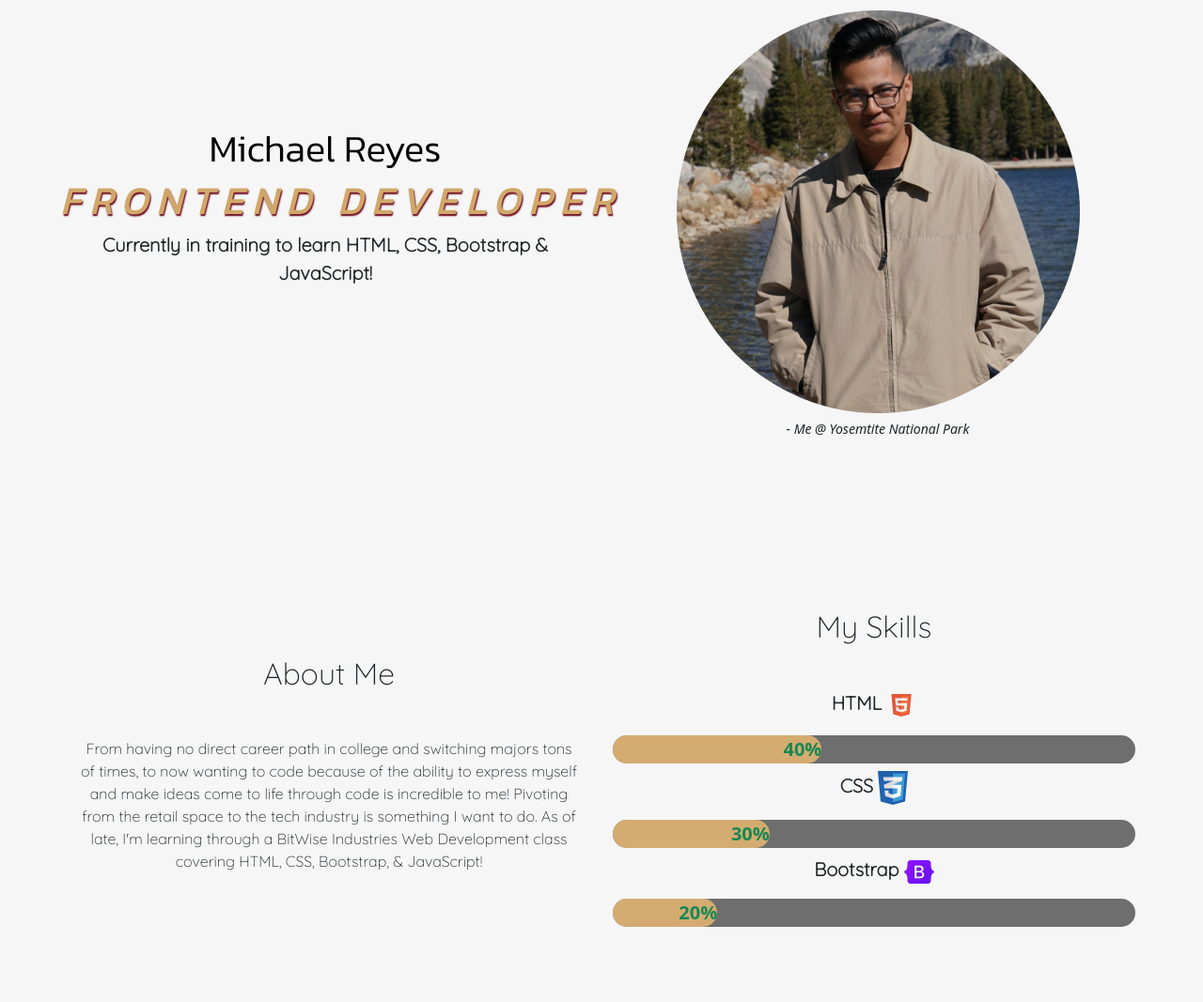
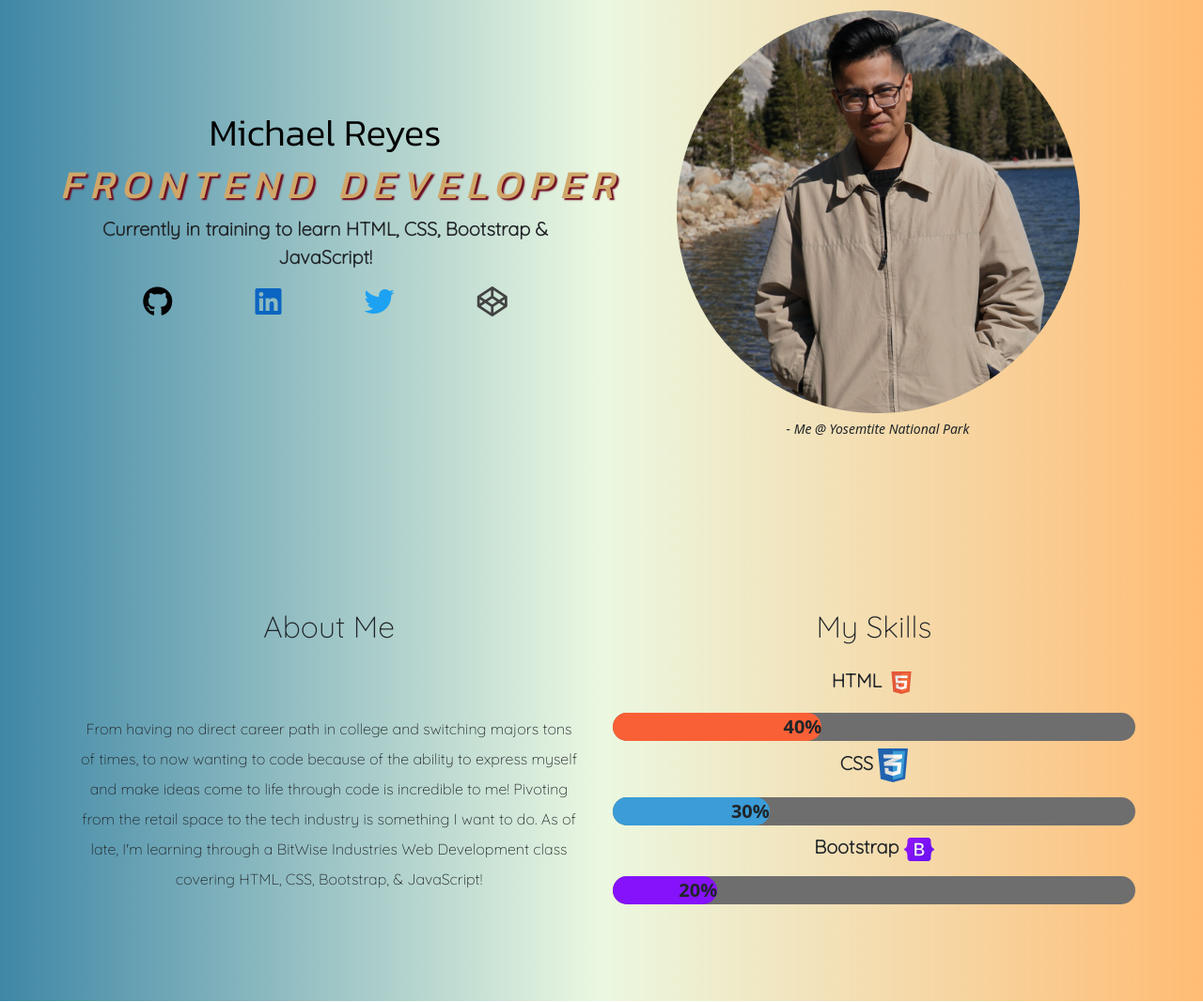
Before and after one commit to michaelr47/bootstrap-project2, a plain HTML site: page index.html in a window 1280 px wide. Shown: the part 135-1202 px from the top of the page at 94% size. Drawn offline with nearby package versions, Linux system fonts and the light colour scheme; a web font is replaced by a local one.

Commit message:
fix para in about to be vertically aligned, feat. social links and bg-color to gradient, status bar color change

```diff
--- a/css/styles.css
+++ b/css/styles.css
@@ -2,28 +2,27 @@
 font-family: Quicksand, sans-serif; */
 
 body {
-    background: #f6f6f6;
+    /* background: #f6f6f6; */
+    background: linear-gradient(0.25turn, #3f87a6, #ebf8e1, #ffa94dc7);
 }
 
 nav {
-    background-color: #dfcdb6;
+    /* background-color: #dfcdb6; */
+    background-color: #f6f6f6;
+}
+
+p, h2 {
+    font-family: Quicksand;
 }
 
 nav a {
-font-family: Quicksand, sans-serif;
-font-weight: bolder !important;
-font-size: 20px !important;
+    font-family: Quicksand, sans-serif;
+    font-weight: bolder !important;
+    font-size: 20px !important;
 }
 
-nav a:hover {
-    color: white !important;
-}
-p, h2 {
-    font-family: Quicksand;
-}
-/* #about {
+nav a:hover { color: white !important; }
 
-} */
 .name {
     font-family: Kanit, sans-serif;
     font-size: 2.5rem;
@@ -36,6 +35,13 @@ p, h2 {
   text-shadow: 1px 1.5px 1.5px #6E0A1E;
   text-transform: uppercase;
   white-space: nowrap;
+}
+.fa-github { color: #040404; }
+.fa-linkedin { color: #0B65C2; }
+.fa-twitter { color: #1DA1F2; }
+.fa-codepen { color: #424242; }
+.fa-github:hover, .fa-linkedin:hover, .fa-twitter:hover, .fa-codepen:hover {
+    opacity: 0.7;
 }
 
 .rightpic {
@@ -54,13 +60,27 @@ p, h2 {
 }
 .html {
     width: 40%;
+    background-color: #fa6035;
 }
 
 .css {
     width: 30%;
+    background-color: #3B9CD7;
 }
 .bootstrap {
     width: 20%;
+   background-color: #8512FA;
+}
+
+@media only screen and (max-width: 767px) {
+    .title {
+        white-space: normal !important;
+    }
+    .name {
+    font-family: Kanit, sans-serif;
+    font-size: 2.2rem;
+    color: #010101;
+    }
 }
 
 @media only screen and (min-width:768px) {
@@ -69,12 +89,14 @@ p, h2 {
         font-size: 1.5rem;
         letter-spacing: 5.5px;
         color: #d0a769;
-        text-shadow: 1px 1.5px 1.5px #6E0A1E;
+        text-shadow: 2px 2px 1.5px #6E0A1E;
         text-transform: uppercase;
+        padding-right: 2px;
     }
     .right-pic {
         width: 100%;
     }
+
 }
 
   @media only screen and (min-width: 992px) {
@@ -83,7 +105,7 @@ p, h2 {
         font-size: 2rem;
         color: #d0a769;
         letter-spacing: 8px;
-        text-shadow: 1px 1.5px 1.5px #6E0A1E;
+        text-shadow: 2.1px 2px 1.5px #6E0A1E;
         letter-spacing: 8px;
         padding-right: 1px;
     }
@@ -98,7 +120,7 @@ p, h2 {
         font-size: 2.5rem;
         color: #d0a769;
         letter-spacing: 10px;
-        text-shadow: 1px 1.5px 1.5px #6E0A1E;
+        text-shadow: 2.5px 2px 1.5px #6E0A1E;
     }
     .right-pic {
         width: 100%;
--- a/index.html
+++ b/index.html
@@ -13,15 +13,20 @@
     <!-- link to stylesheet -->
     <link rel="stylesheet" href="css/styles.css" />
     <!-- google font links -->
-    <link rel="preconnect" href="https://fonts.googleapis.com">
-    <link rel="preconnect" href="https://fonts.gstatic.com" crossorigin>
-    <link href="https://fonts.googleapis.com/css2?family=Kite+One&display=swap" rel="stylesheet">
+    <link rel="preconnect" href="https://fonts.googleapis.com" />
+    <link rel="preconnect" href="https://fonts.gstatic.com" crossorigin />
+    <link
+      href="https://fonts.googleapis.com/css2?family=Kite+One&display=swap"
+      rel="stylesheet"
+    />
     <link rel="preconnect" href="https://fonts.googleapis.com" />
     <link rel="preconnect" href="https://fonts.gstatic.com" crossorigin />
     <link
       href="https://fonts.googleapis.com/css2?family=Kanit:wght@300&family=Quicksand:wght@300&family=Source+Sans+Pro:ital,wght@1,600&display=swap"
       rel="stylesheet"
     />
+    <!-- font awesome link -->
+    <script src="https://kit.fontawesome.com/989dcd78de.js" crossorigin="anonymous"></script>
     <!-- favicon link -->
     <link rel="shortcut icon" href="img/favicon.svg" type="image/x-icon" />
   </head>
@@ -40,7 +45,8 @@
             data-bs-target="#toggleCollapse"
             aria-controls="navbarNavAltMarkup"
             aria-expanded="false"
-            aria-label="Toggle navigation">
+            aria-label="Toggle navigation"
+          >
             <span class="navbar-toggler-icon"></span>
           </button>
           <div class="collapse navbar-collapse" id="toggleCollapse">
@@ -64,19 +70,32 @@
       <section id="about" class="p-sm-1 about">
         <div class="container-fluid">
           <div class="row p-md-5 align-items-center align-content-center">
-            <div class="col-md-6 px-sm-0 p-md-2 pt-4 mb-sm-5 mb-5 mb-md-0 mb-lg-0 text-center">
-              <img src="img/mainpic(1).jpg" class="rightpic rounded-circle " alt="main pic"/>
+            <div
+              class="col-md-6 px-sm-0 p-md-2 pt-4 mb-sm-5 mb-5 mb-md-0 mb-lg-0 text-center"
+            >
+              <img
+                src="img/mainpic(1).jpg"
+                class="rightpic rounded-circle"
+                alt="main pic"
+              />
               <figcaption class="pt-1">
                 <small><i>- Me @ Yosemtite National Park</i></small>
               </figcaption>
             </div>
 
-            <div class="col-md-6 order-md-first mb-sm-4 text-center ">
+            <div class="col-md-6 order-md-first mb-sm-4 text-center">
               <h2 class="name">Michael Reyes</h2>
               <h1 class="title fw-bold"><i>Frontend Developer</i></h1>
               <p class="fw-bolder fs-5">
-                Currently in training to learn HTML, CSS, Bootstrap & JavaScript!
+                Currently in training to learn HTML, CSS, Bootstrap &
+                JavaScript!
               </p>
+              <div class="d-flex justify-content-evenly ">
+              <a href="https://github.com/michaelr47" target="_blank"><i class="socials fa-brands fa-github fa-2x"></i></a>
+            <a href="https://linkedin.com" target="_blank"><i class="socials fa-brands fa-linkedin fa-2x"></i></a>
+            <a href="https://twitter.com" target="_blank"><i class="socials fa-brands fa-twitter fa-2x"></i></a>
+            <a href="https://codepen.io/michaelr4"><i class="fa-brands fa-codepen fa-2x"></i></a>
+            </div>
             </div>
           </div>
         </div>
@@ -85,29 +104,46 @@
       <section class="p-0" id="skills">
         <div class="container-fluid p-5">
           <div class="row p-4">
-            <div class="col-sm-12 col-md-6 text-center align-content-center px-sm-4">
-              <h2 class="mb-5 mt-5">About Me</h2>
-              <p clas="d-flex align-items-center">From having no direct career path in college and switching majors tons of times, to now wanting to code because of the ability to express myself and make ideas come to life through code is incredible to me! Pivoting from the retail space to the tech industry is something I want to do. As of late, I'm learning through a BitWise Industries Web Development class covering
-                HTML, CSS, Bootstrap, & JavaScript!</p>
+            <div
+              class="col-sm-12 col-md-6 text-center align-content-center px-sm-4"
+            >
+              <h2 class="mt-5">About Me</h2>
+              <div class="h-100 d-flex align-items-center lh-lg">
+                <p class="mb-5">
+                  From having no direct career path in college and switching
+                  majors tons of times, to now wanting to code because of the
+                  ability to express myself and make ideas come to life through
+                  code is incredible to me! Pivoting from the retail space to
+                  the tech industry is something I want to do. As of late, I'm
+                  learning through a BitWise Industries Web Development class
+                  covering HTML, CSS, Bootstrap, & JavaScript!
+                </p>
+              </div>
             </div>
             <div class="col-sm-12 col-md-6 text-center">
-              <h2 class="mb-5 mt-5">My Skills</h2>
-              <p class="fs-5 fw-semibold">HTML <img src="img/html5.png" width="32"></p>
+              <h2 class="mb-4 mt-5">My Skills</h2>
+              <p class="fs-5 fw-semibold">
+                HTML <img src="img/html5.png" width="32" />
+              </p>
               <div class="bar mb-2">
                 <div class="skill html">
-                  <span class="fw-semibold fs-5 text-success">40%</span>
+                  <span class="fw-semibold fs-5">40%</span>
                 </div>
               </div>
-              <p class="fs-5 fw-semibold">CSS <img src="img/css-icon.svg" width="32"></p>
+              <p class="fs-5 fw-semibold">
+                CSS <img src="img/css-icon.svg" width="32" />
+              </p>
               <div class="bar mb-2">
                 <div class="css skill">
-                  <span class="text-success fw-semibold fs-5">30%</span>
+                  <span class="fw-semibold fs-5">30%</span>
                 </div>
               </div>
-              <p class="fs-5 fw-semibold">Bootstrap <img src="img/Bootstrap_logo.svg" width="32"</p>
+              <p class="fs-5 fw-semibold">
+                Bootstrap <img src="img/Bootstrap_logo.svg" width="32"
+              </p>
               <div class="bar mb-2">
                 <div class="bootstrap skill">
-                  <span class="text-success fw-semibold fs-5">20%</span>
+                  <span class="fw-semibold fs-5">20%</span>
                 </div>
               </div>
             </div>
```
